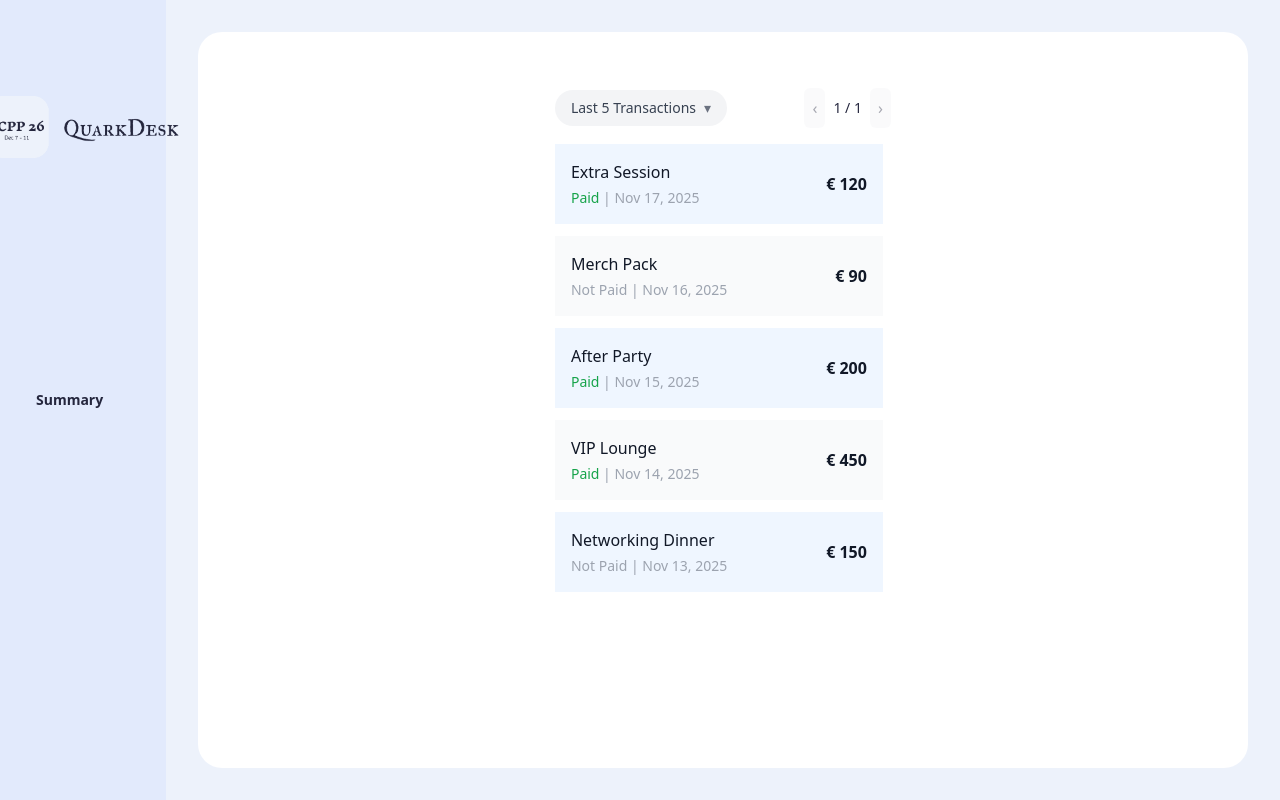
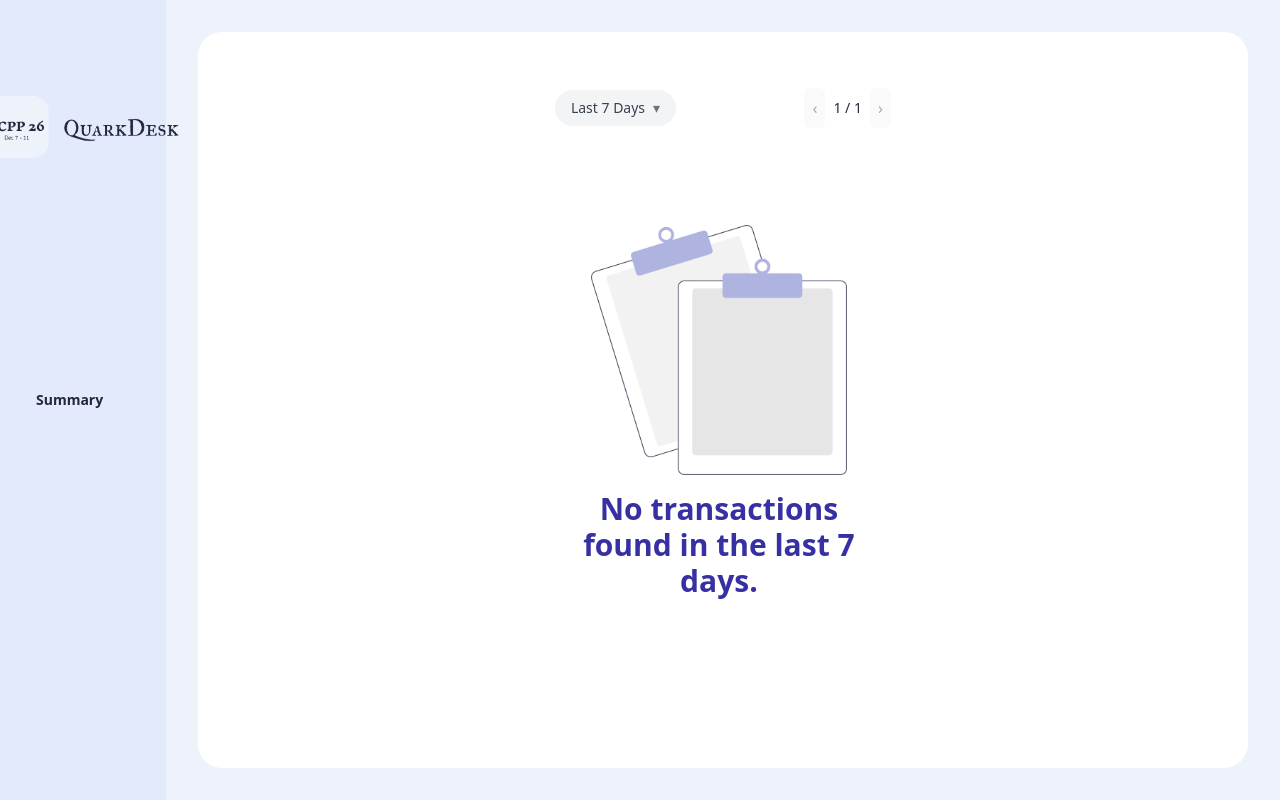
Before and after one commit to mohamedhassanmn/conference-dashboard, a Nuxt app in the folder frontend/: page /payment-status in a window 1280 px wide. Built offline with nearby package versions, Linux system fonts and the light colour scheme.

Commit message:
working on the payment Status page. But link needed to be added for the paymentCards to download receipt

```diff
--- a/frontend/app/components/molecules/paymentsCard.vue
+++ b/frontend/app/components/molecules/paymentsCard.vue
@@ -4,7 +4,6 @@ type Payment = {
   status: 'paid' | 'unpaid'
   date: string
   amount: string
-  link?: string
   receiptUrl?: string
 }
 
--- a/frontend/app/pages/payment-status.vue
+++ b/frontend/app/pages/payment-status.vue
@@ -3,18 +3,19 @@ import { ref, computed } from 'vue'
 import emptyIcon from '~/assets/icons/ic-empty-transactions.png'
 import PaymentCard from '~/components/molecules/paymentsCard.vue'
 
+/* ------------------ TYPES ------------------ */
 type Payment = {
   title: string
   status: 'paid' | 'unpaid'
   date: string
   amount: string
-  link?: string
+  receiptUrl?: string
 }
 
 /* ------------------ DATA ------------------ */
 const payments = ref<Payment[]>([
   { title: 'Registration fees - Early', status: 'unpaid', date: 'Nov 11, 2025', amount: '€ 600' },
-  { title: 'Accommodation on All Meal Plan', status: 'paid', date: 'Nov 11, 2025', amount: '€ 600', link: 'Receipt' },
+  { title: 'Accommodation on All Meal Plan', status: 'paid', date: 'Nov 11, 2025', amount: '€ 600', receiptUrl: 'Receipt' },
   { title: 'Workshop Access', status: 'paid', date: 'Nov 12, 2025', amount: '€ 300' },
   { title: 'Networking Dinner', status: 'unpaid', date: 'Nov 13, 2025', amount: '€ 150' },
   { title: 'VIP Lounge', status: 'paid', date: 'Nov 14, 2025', amount: '€ 450' },
@@ -22,62 +23,72 @@ const payments = ref<Payment[]>([
   { title: 'Merch Pack', status: 'unpaid', date: 'Nov 16, 2025', amount: '€ 90' },
   { title: 'Extra Session', status: 'paid', date: 'Nov 17, 2025', amount: '€ 120' }
 ])
-/* ------------------ VIEW MODE ------------------ */
-type ViewMode = 'last5' | 'all'
-const viewMode = ref<ViewMode>('last5')
 
-/* ------------------ PAGINATION ------------------ */
-const PAGE_SIZE = 7
-const MAX_PAGES = 2
-const currentPage = ref(1)
-
-/* ------------------ COMPUTED ------------------ */
+/* ------------------ FILTER MODE ------------------ */
+type ViewMode = 'last7' | 'all'
+const viewMode = ref<ViewMode>('last7')
 const isDropdownOpen = ref(false)
 
-const totalPages = computed(() => {
-  if (viewMode.value === 'last5') return 1
-
-  return Math.min(
-    Math.ceil(filteredPayments.value.length / PAGE_SIZE),
-    MAX_PAGES
-  )
-})
-
-const viewOptions = [
-  { label: 'Last 5 Transactions', value: 'last5' },
+const viewOptions: { label: string; value: ViewMode }[] = [
+  { label: 'Last 7 Days', value: 'last7' },
   { label: 'All Transactions', value: 'all' }
 ]
 
-const selectedOption = computed(() =>
-  viewOptions.find(o => o.value === viewMode.value)
-)
-
-const selectView = (value: 'last5' | 'all') => {
+const selectView = (value: ViewMode) => {
   viewMode.value = value
   currentPage.value = 1
   isDropdownOpen.value = false
 }
 
-const sortedPayments = computed(() =>
-  [...payments.value].reverse()
+/* ------------------ PAGINATION ------------------ */
+const PAGE_SIZE = 7
+const currentPage = ref(1)
+
+/* ------------------ CHECK 1: Entire List Empty ------------------ */
+const isGlobalEmpty = computed(() =>
+  payments.value.length === 0
 )
 
+/* ------------------ SORT (Newest First) ------------------ */
+const sortedPayments = computed(() =>
+  [...payments.value].sort(
+    (a, b) =>
+      new Date(b.date).getTime() -
+      new Date(a.date).getTime()
+  )
+)
+
+/* ------------------ FILTER ------------------ */
 const filteredPayments = computed(() => {
-  if (viewMode.value === 'last5') {
-    return sortedPayments.value.slice(0, 5)
+  if (viewMode.value === 'all') {
+    return sortedPayments.value
   }
-  return sortedPayments.value
+
+  const today = new Date()
+  const sevenDaysAgo = new Date()
+  sevenDaysAgo.setDate(today.getDate() - 7)
+
+  return sortedPayments.value.filter(payment => {
+    const paymentDate = new Date(payment.date)
+    return paymentDate >= sevenDaysAgo
+  })
 })
 
+/* ------------------ CHECK 2: Filtered Empty ------------------ */
+const isFilteredEmpty = computed(() =>
+  !isGlobalEmpty.value &&
+  filteredPayments.value.length === 0
+)
+
+/* ------------------ PAGINATION ------------------ */
+const totalPages = computed(() =>
+  Math.max(1, Math.ceil(filteredPayments.value.length / PAGE_SIZE))
+)
+
 const paginatedPayments = computed(() => {
-  if (viewMode.value === 'last5') {
-    return filteredPayments.value
-  }
-
   const start = (currentPage.value - 1) * PAGE_SIZE
   return filteredPayments.value.slice(start, start + PAGE_SIZE)
 })
-
 
 /* ------------------ ACTIONS ------------------ */
 const nextPage = () => {
@@ -87,48 +98,32 @@ const nextPage = () => {
 const prevPage = () => {
   if (currentPage.value > 1) currentPage.value--
 }
+</script>
 
-const changeView = (mode: ViewMode) => {
-  viewMode.value = mode
-  currentPage.value = 1
-}
-</script>
 <template>
-  <!-- EMPTY STATE -->
-  <div
-    v-if="payments.length === 0"
-    class="flex flex-col items-center justify-center h-[80vh]"
-  >
-    <img :src="emptyIcon" class="w-64 mb-4" />
-    <p class="text-indigo-800 font-semibold text-4xl">Transaction log</p>
-    <p class="text-indigo-800 font-semibold text-3xl">is empty!</p>
-  </div>
+  <div class="w-[30vw] mx-auto p-6 h-[80vh] flex flex-col">
 
-  <!-- LIST STATE -->
-  <div v-else class="w-[30vw] mx-auto p-6 h-[80vh] flex flex-col">
-    <!-- HEADER -->
-    <div class="flex items-center justify-between mb-4">
+    <!-- HEADER (ALWAYS VISIBLE) -->
+    <div class="flex items-center justify-between mb-4 relative z-50">
+
       <!-- Dropdown -->
-      <!-- CUSTOM DROPDOWN -->
       <div class="relative">
-        <!-- Trigger -->
         <button
           @click="isDropdownOpen = !isDropdownOpen"
           class="flex items-center gap-2 px-4 py-2 bg-gray-100 rounded-full text-sm font-medium text-gray-700"
         >
-          {{ selectedOption?.label }}
+          {{ viewOptions.find(o => o.value === viewMode)?.label }}
           <span class="text-gray-500">▾</span>
         </button>
 
-        <!-- Dropdown menu -->
         <div
           v-if="isDropdownOpen"
-          class="absolute w-40 bg-white rounded-lg shadow-lg border z-10"
+          class="absolute mt-2 w-44 bg-white rounded-lg shadow-lg border z-10"
         >
           <button
             v-for="option in viewOptions"
             :key="option.value"
-            @click="selectView(option.value as any)"
+            @click="selectView(option.value)"
             class="w-full text-left px-4 py-2 text-sm hover:bg-indigo-50"
             :class="{
               'bg-indigo-600 text-white hover:bg-indigo-600':
@@ -140,13 +135,12 @@ const changeView = (mode: ViewMode) => {
         </div>
       </div>
 
-
       <!-- Pagination -->
       <div class="flex items-center gap-2">
         <button
           class="p-2 bg-gray-100 rounded-md disabled:opacity-40"
           @click="prevPage"
-          :disabled="currentPage === 1 || viewMode === 'last5'"
+          :disabled="currentPage === 1"
         >
           ‹
         </button>
@@ -158,21 +152,42 @@ const changeView = (mode: ViewMode) => {
         <button
           class="p-2 bg-gray-100 rounded-md disabled:opacity-40"
           @click="nextPage"
-          :disabled="currentPage === totalPages || viewMode === 'last5'"
+          :disabled="currentPage === totalPages"
         >
           ›
         </button>
       </div>
     </div>
 
-    <!-- SCROLLABLE LIST -->
-    <div class="flex-1 overflow-y-auto space-y-3 pr-2">
-      <PaymentCard
-        v-for="(item, index) in paginatedPayments"
-        :key="index"
-        :payment="item"
-        :index="index"
-      />
+    <!-- BODY (ONLY THIS CHANGES) -->
+    <div class="flex-1 overflow-y-auto pr-2">
+
+      <!-- FILTER EMPTY -->
+      <div
+        v-if="filteredPayments.length === 0"
+        class="flex flex-col items-center justify-center h-full"
+      >
+        <img :src="emptyIcon" class="w-64 mb-4" />
+
+        <p class="text-indigo-800 font-semibold text-3xl text-center">
+          {{
+            viewMode === 'last7'
+              ? 'No transactions found in the last 7 days.'
+              : 'No transactions available.'
+          }}
+        </p>
+      </div>
+
+      <!-- LIST -->
+      <div v-else class="space-y-3">
+        <PaymentCard
+          v-for="(item, index) in paginatedPayments"
+          :key="item.title + index"
+          :payment="item"
+          :index="(currentPage - 1) * PAGE_SIZE + index"
+        />
+      </div>
+
     </div>
   </div>
 </template>
```
